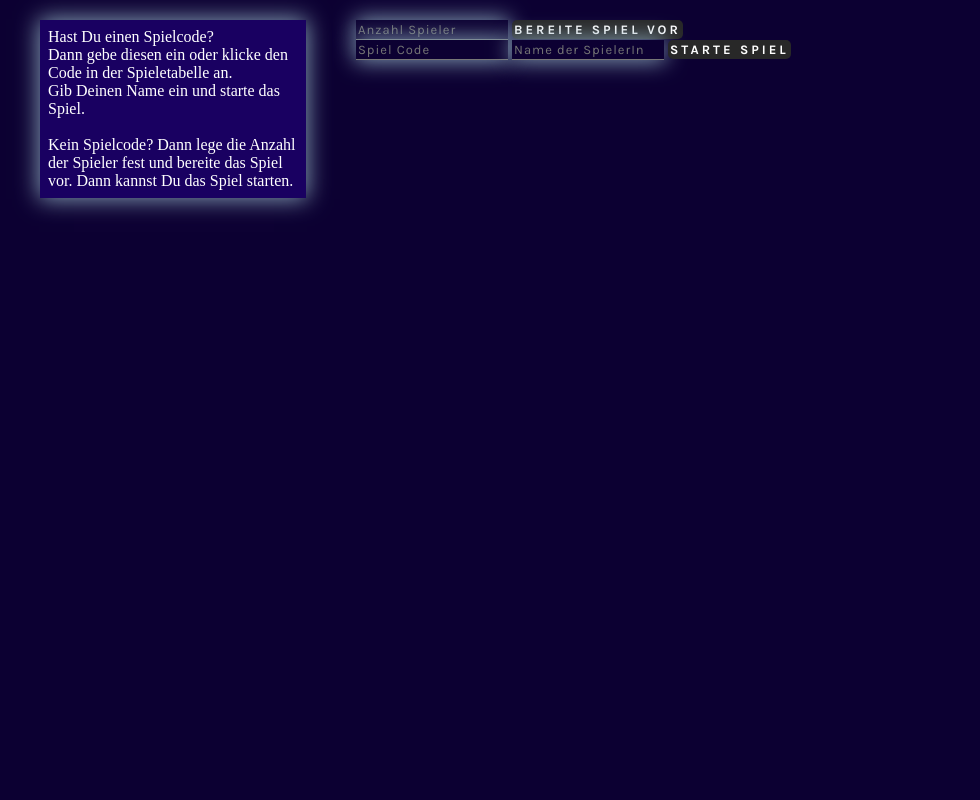
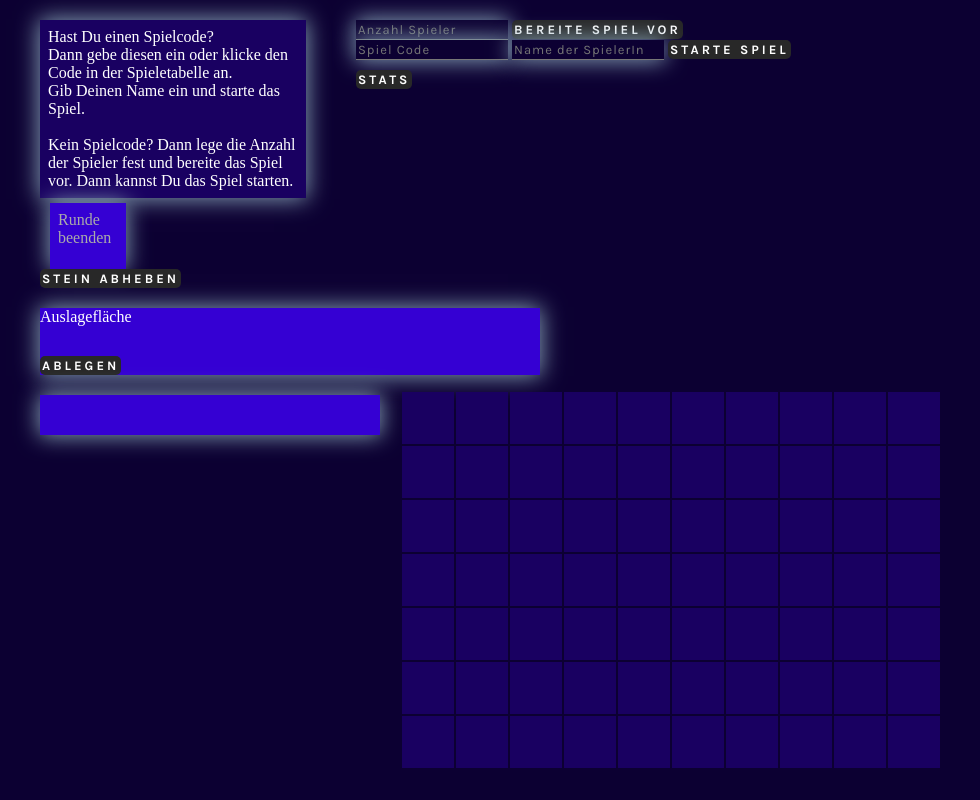
Before and after one commit to sradics/Rommee, a Flask app: page /testsocket in a window 1280 px wide. Shown: the whole page, without its empty margins (0-980 px from the left). Run offline with Flask 2, Linux system fonts and the light colour scheme; some libraries are stand-ins or nearby versions.

Commit message:
Clean gaming space in beginning

```diff
--- a/static/game_styles.css
+++ b/static/game_styles.css
@@ -72,7 +72,7 @@ table.stats_table, table.games_table {
 }
 
 .hideOnStart{
-    display: none;
+    /*display: ;*/
 }
 
 th {
--- a/templates/index.html
+++ b/templates/index.html
@@ -4,7 +4,7 @@
     <title>Rommee</title>
     <link rel="stylesheet" href="//code.jquery.com/ui/1.12.1/themes/base/jquery-ui.css">
     <link href="https://fonts.googleapis.com/css?family=Karla:400,700|Zilla+Slab:300" rel="stylesheet">
-    <link rel="stylesheet" href="static/game_styles.css?id=12346rfsfds39">
+    <link rel="stylesheet" href="static/game_styles.css?id=12346rfsffds39">
     <link rel="stylesheet" href="static/css-loader.css?id=1234">
     <link rel="stylesheet" href="static/draganddrop.css?id=1234">
     <style>
```
